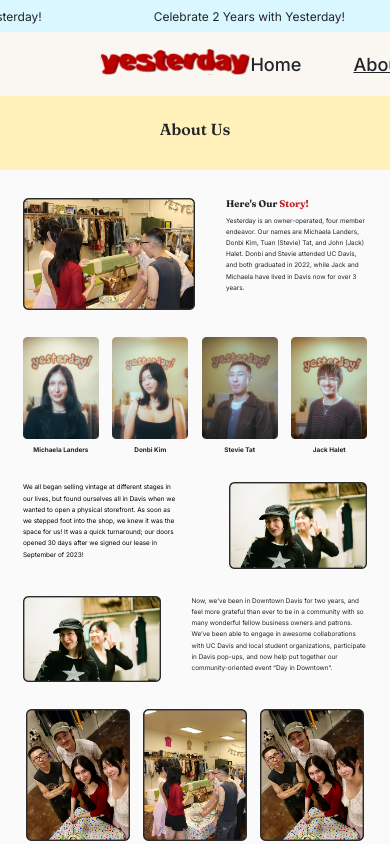
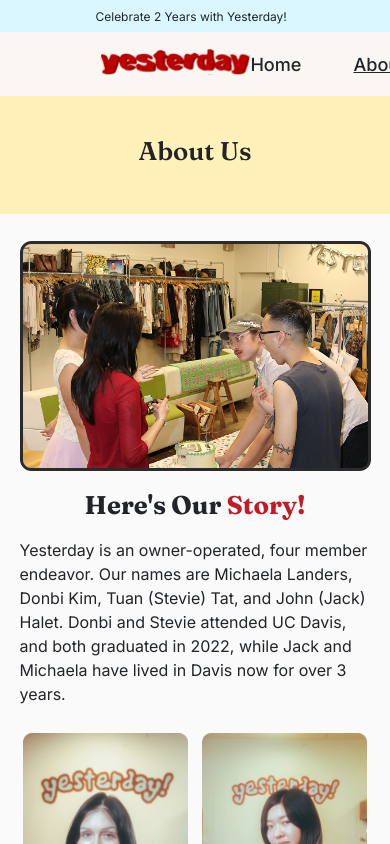
Before and after one commit to include-davis/yesterday-vintage, a Next.js app: page /about in a window 390 px wide. Shown: the top 844 px of the page. Built offline with nearby package versions, Linux system fonts and the light colour scheme.

Commit message:
WIP mobile design

```diff
--- a/app/(pages)/about/about.module.scss
+++ b/app/(pages)/about/about.module.scss
@@ -41,10 +41,18 @@
     display: flex;
     flex-direction: column;
     justify-content: center;
+
+    @include mixins.phone {
+        padding: 5% 0;
+    }
 }
 
 .collumn {
     width: auto;
+
+    @include mixins.phone {
+        //padding-top: 7%;
+    }
 
     display: flex;
     flex-direction: column;
@@ -66,18 +74,39 @@
 .row {
     padding-bottom: 3%;
     gap: 9%;
+
+    @include mixins.phone {
+        //padding: 2% 0; // this
+        flex-direction: column;
+        align-items: center;
+        //gap: 5%; // FUCK (it measure height)
+    }
+
+    // ** border: 1px solid black;
+}
+
+.row > :first-child {
+     @include mixins.phone {
+        padding-bottom: 5%;
+    }
 }
 
 .pictureRow {
     padding-bottom: 1%;
     gap: 4%;
+
+    flex-wrap: wrap;
 }
 
 .person {
     gap: 3%;
     width: 60%;
 
-    flex-wrap: wrap; // this was a copilot suggestion
+    @include mixins.phone {
+        width: 47%;
+    }
+
+    // ? flex-wrap: wrap; // this was a copilot suggestion
 
     display: flex;
     flex-direction: column;
@@ -85,6 +114,11 @@
 
     // ** border: 1px solid black;
     // ? align-items: center;
+}
+
+.invert .row {
+    display: flex;
+    flex-direction: column-reverse;
 }
 
 
@@ -100,14 +134,26 @@
 
 .largeImage {
     width: 50%;
+
+    @include mixins.phone {
+        width: 100%;
+    }
 }
 
 .mediumImage {
     width: 40%;
+
+    @include mixins.phone {
+        width: 100%;
+    }
 }
 
 .smallImage {
     width: 30%;
+
+    @include mixins.phone {
+        width: 100%;
+    }
 }
 
 .personImage {
@@ -135,7 +181,8 @@
     }
 
     @include mixins.phone {
-        font-size: 1rem;
+        font-size: 1.6rem;
+        padding: 12%;
     }
 
     display: flex;
@@ -155,7 +202,8 @@
     }
 
     @include mixins.phone {
-        font-size: 0.6rem;
+        font-size: 1.6rem;
+        text-align: center;
     }
 
     .red {
@@ -176,13 +224,17 @@
     }
 
     @include mixins.phone {
-        font-size: 0.4rem;
-        line-height: 0.7rem;
+        font-size: 1rem;
+        line-height: 1.5rem;
     }
 }
 
 .smallBody {
     padding-right: 6%;
+
+    @include mixins.phone {
+        padding-right: 0;
+    }
 
     // ** border: 1px solid black;
 }
--- a/app/(pages)/about/page.jsx
+++ b/app/(pages)/about/page.jsx
@@ -55,11 +55,15 @@
                     </p>
                     <Image className={styles.mediumImage} src={paragraphs} alt={"Two stylish people posing in Yesterday Vintage."}  />
                 </div>
+                <div className={styles.invert}>
                 <div className={styles.row}>
+
                     <Image className={styles.mediumImage} src={paragraphs} alt={"Two stylish people posing in Yesterday Vintage."} />
                     <p className={styles.body}>
                         Now, we’ve been in Downtown Davis for two years, and feel more grateful than ever to be in a community with so many wonderful fellow business owners and patrons. We’ve been able to engage in awesome collaborations with UC Davis and local student organizations, participate in Davis pop-ups, and now help put together our community-oriented event “Day in Downtown”.
                     </p>
+
+                </div>
                 </div>
 
                 {/** Closing Section */}
```
